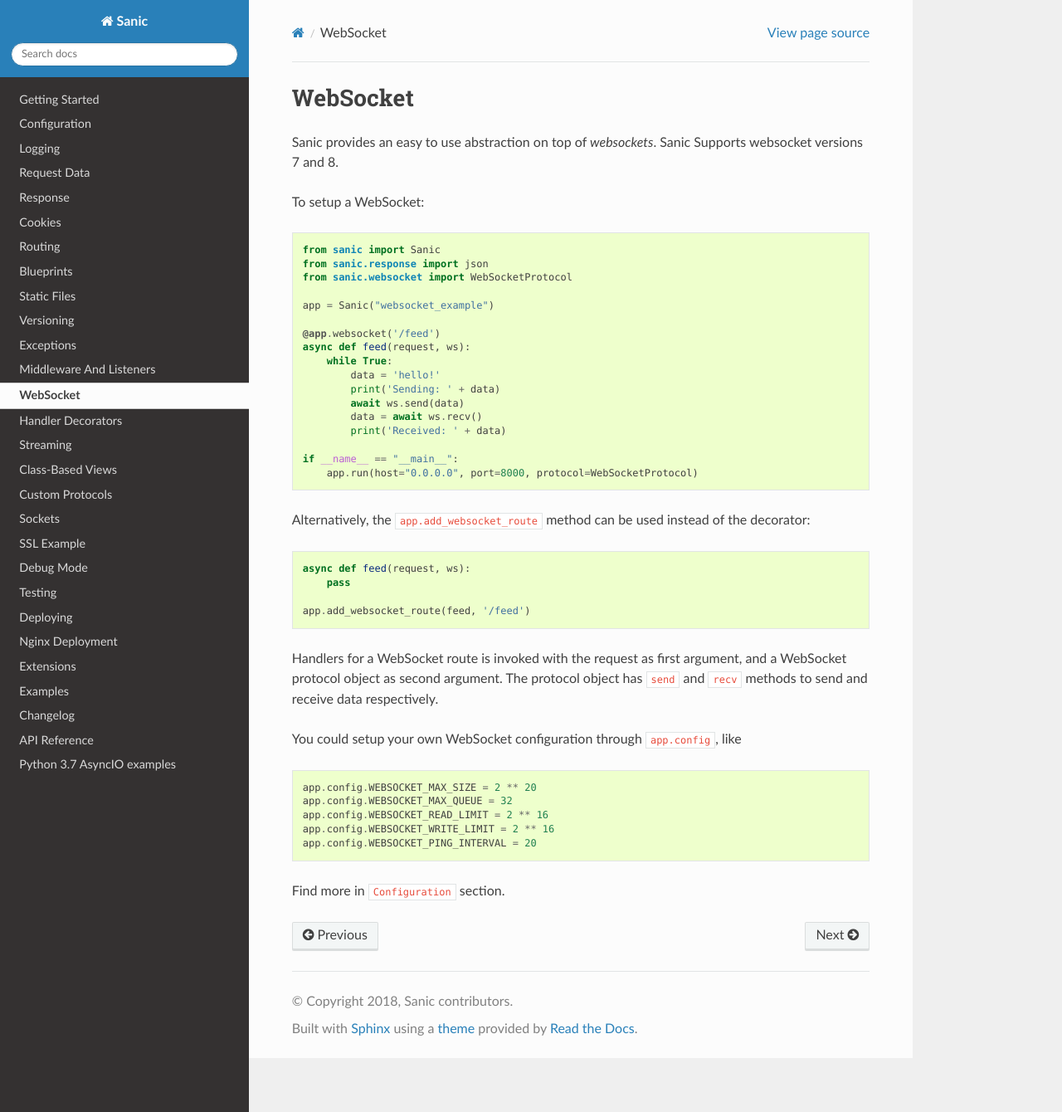
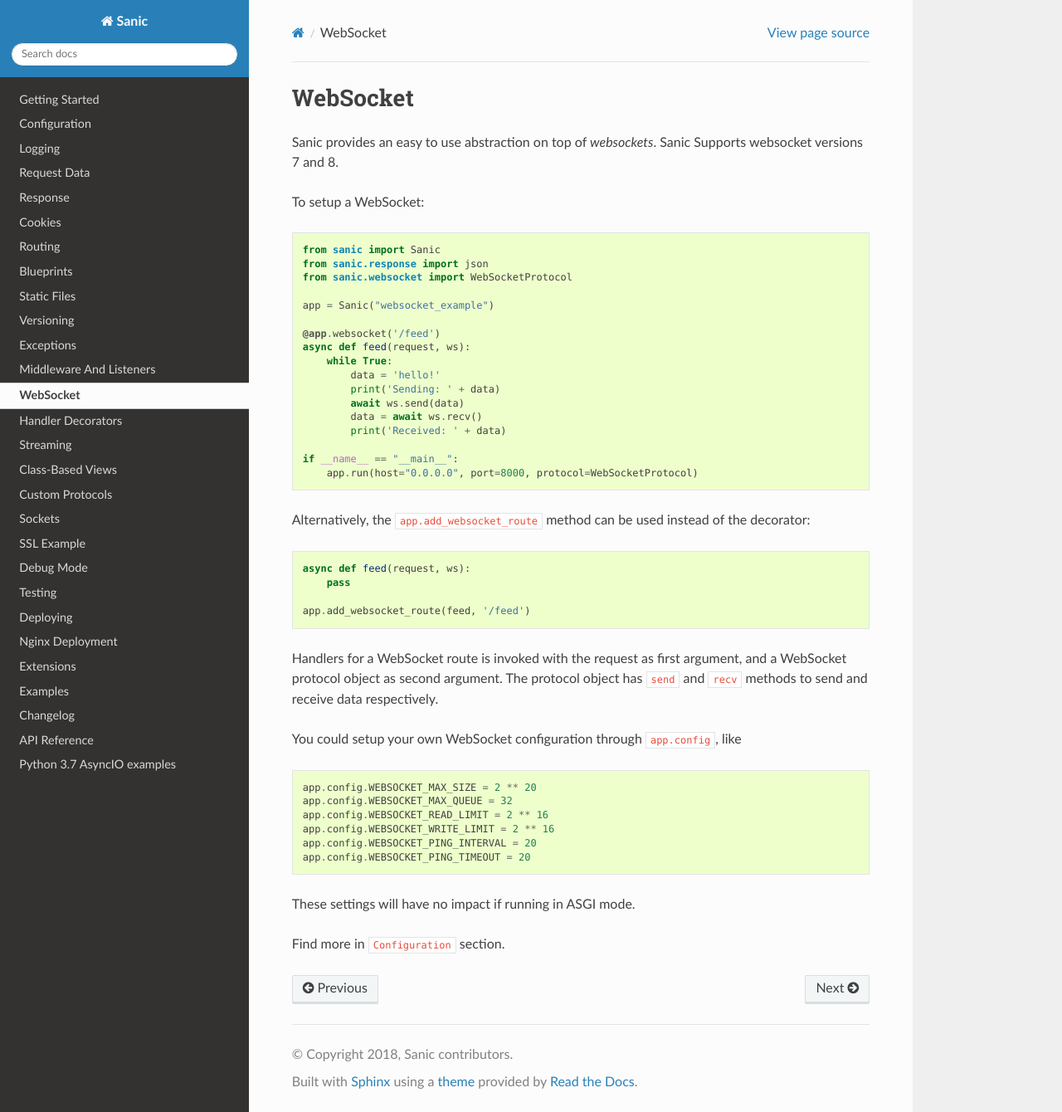
Before and after one commit to sanic-org/sanic, a Sphinx documentation site: the page built from docs/sanic/websocket.rst, in a window 1280 px wide and 1340 px high. Shown: the whole window at 83% size. Built offline with Sphinx 7.4.7 and the Read the Docs theme 2.0.0, drawn with Linux system fonts in a browser that asks for light colours; the version number could not be read and is left out.

Commit message:
Improve docs

```diff
--- a/docs/sanic/config.rst
+++ b/docs/sanic/config.rst
@@ -98,7 +98,7 @@ The config files are regular Python files which are executed in order to load th
 Builtin Configuration Values
 ----------------------------
 
-Out of the box there are just a few predefined values which can be overwritten when creating the application.
+Out of the box there are just a few predefined values which can be overwritten when creating the application. Note that websocket configuration values will have no impact if running in ASGI mode.
 
 +---------------------------+-------------------+-----------------------------------------------------------------------------+
 | Variable                  | Default           | Description                                                                 |
--- a/docs/sanic/websocket.rst
+++ b/docs/sanic/websocket.rst
@@ -52,5 +52,8 @@ You could setup your own WebSocket configuration through ``app.config``, like
     app.config.WEBSOCKET_READ_LIMIT = 2 ** 16
     app.config.WEBSOCKET_WRITE_LIMIT = 2 ** 16
     app.config.WEBSOCKET_PING_INTERVAL = 20
+    app.config.WEBSOCKET_PING_TIMEOUT = 20
+
+These settings will have no impact if running in ASGI mode.
 
 Find more in ``Configuration`` section.
```
